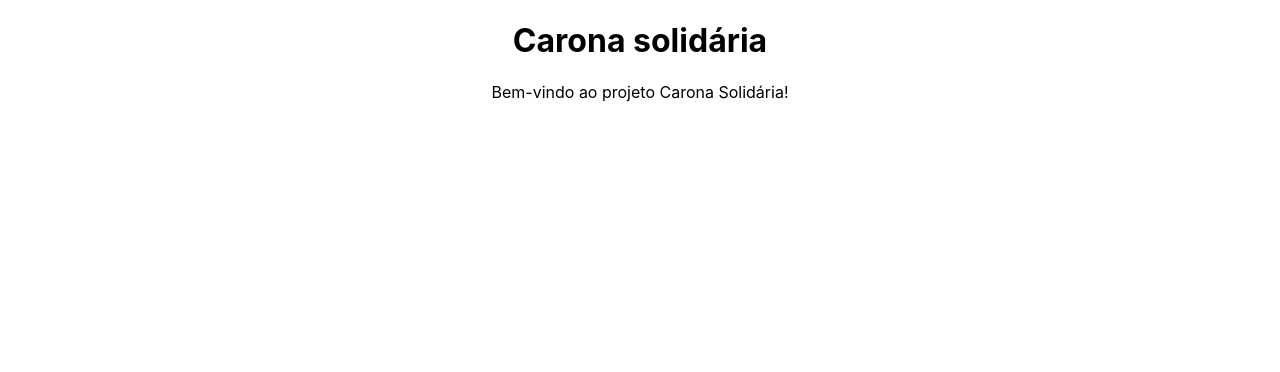
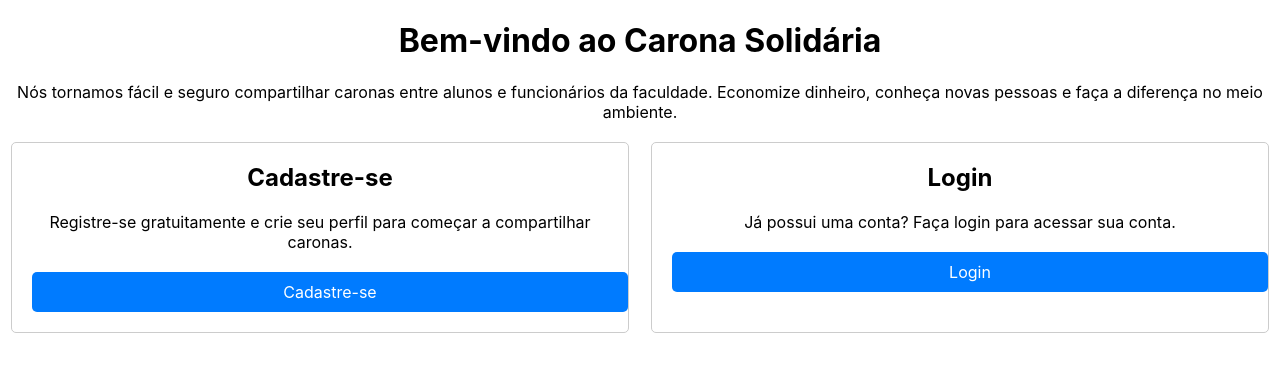
Before and after one commit to Lucasfranken131/carona, a React (Create React App) app: page / in a window 1280 px wide. Shown: the top 372 px of the page. Built offline with nearby package versions, Linux system fonts and the light colour scheme.

Commit message:
fazendo index

```diff
--- a/src/carona_solidaria/index/index.css
+++ b/src/carona_solidaria/index/index.css
@@ -0,0 +1,32 @@
+.cadastro {
+    display: flex;
+    justify-content: space-around;
+    margin-top: 20px;
+}
+.box {
+    width: 45%;
+    padding: 20px;
+    border: 1px solid #ccc;
+    border-radius: 5px;
+}
+.box h2 {
+    margin-top: 0;
+}
+.box p {
+    margin-bottom: 20px;
+}
+.button {
+    display: block;
+    width: 100%;
+    padding: 10px;
+    text-align: center;
+    background-color: #007bff;
+    color: #fff;
+    border: none;
+    border-radius: 5px;
+    cursor: pointer;
+    text-decoration: none;
+}
+.button:hover {
+    background-color: #0056b3;
+}
--- a/src/carona_solidaria/index/index.jsx
+++ b/src/carona_solidaria/index/index.jsx
@@ -1,11 +1,24 @@
 import React from 'react';
+import './index.css';
 
 const Index = () => {
   return (
-    <div>
-      <h1>Carona solidária</h1>
-      <p>Bem-vindo ao projeto Carona Solidária!</p>
-    </div>
+<div>
+  <h1>Bem-vindo ao Carona Solidária</h1>
+  <p>Nós tornamos fácil e seguro compartilhar caronas entre alunos e funcionários da faculdade. Economize dinheiro, conheça novas pessoas e faça a diferença no meio ambiente.</p>
+  <div class="cadastro">
+      <div class="box">
+          <h2>Cadastre-se</h2>
+          <p>Registre-se gratuitamente e crie seu perfil para começar a compartilhar caronas.</p>
+          <a href="pagina_de_cadastro.html" class="button">Cadastre-se</a>
+      </div>
+      <div class="box">
+          <h2>Login</h2>
+          <p>Já possui uma conta? Faça login para acessar sua conta.</p>
+          <a href="pagina_de_login.html" class="button">Login</a>
+      </div>
+  </div>
+</div>
   );
 }
 
```
